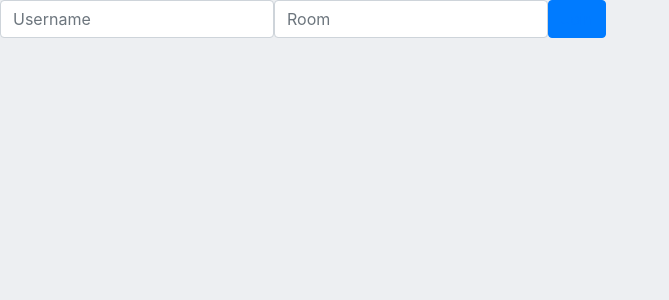
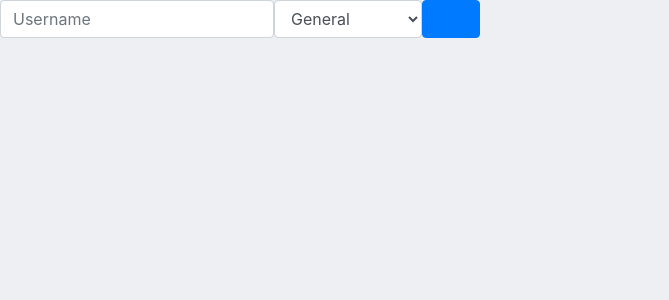
Before and after one commit to ghuong/group-chat-client, a React (Create React App) app: page / in a window 1280 px wide. Shown: the top 300 px of the page, without its empty margins (0-669 px from the left). Built offline with nearby package versions, Linux system fonts and the light colour scheme.

Commit message:
Convert Room selection to dropdown

```diff
--- a/src/components/ChatRoom.js
+++ b/src/components/ChatRoom.js
@@ -29,7 +29,7 @@ const ChatRoom = (props) => {
 
   return (
     <div className={styles.chat_window}>
-      <h1>Room: {roomId}</h1>
+      {/* <h1>Room: {roomId}</h1> */}
       <MessagesPanel messages={messages} className={styles.messages_panel} />
       <NewMessageForm
         newMessage={newMessage}
--- a/src/components/Home.js
+++ b/src/components/Home.js
@@ -6,7 +6,8 @@ import Form from "react-bootstrap/Form";
 import styles from "./css/Home.module.css";
 
 const Home = () => {
-  const [roomName, setRoomName] = useState("");
+  const defaultRoomSelection = "General";
+  const [roomName, setRoomName] = useState(defaultRoomSelection);
   const [username, setUsername] = useState("");
   // update roomName as user types it in
   const handleRoomNameChange = (event) => setRoomName(event.target.value);
@@ -23,16 +24,22 @@ const Home = () => {
           onChange={handleUsernameChange}
         />
         <Form.Control
-          type="text"
-          placeholder="Room"
-          value={roomName}
+          as="select"
+          aria-label="room"
           onChange={handleRoomNameChange}
-        />
+        >
+          <option value={defaultRoomSelection}>{defaultRoomSelection}</option>
+          <option value="Programming">Programming</option>
+        </Form.Control>
         <Button variant="primary">
-          <Link to={{
-            pathname: `/${roomName}`,
-            state: { username },
-          }}>Join</Link>
+          <Link
+            to={{
+              pathname: `/${roomName}`,
+              state: { username },
+            }}
+          >
+            Join
+          </Link>
         </Button>
       </Form>
     </div>
--- a/src/components/MessagesPanel.js
+++ b/src/components/MessagesPanel.js
@@ -24,7 +24,8 @@ const MessagesPanel = ({ messages, className }) => {
         : styles.other_message;
       return (
         <li key={i} ref={ref} className={itemClass}>
-          {message.username} | {message.body}
+          <b>{message.username}</b><br />
+          {message.body}
         </li>
       );
     });
```
